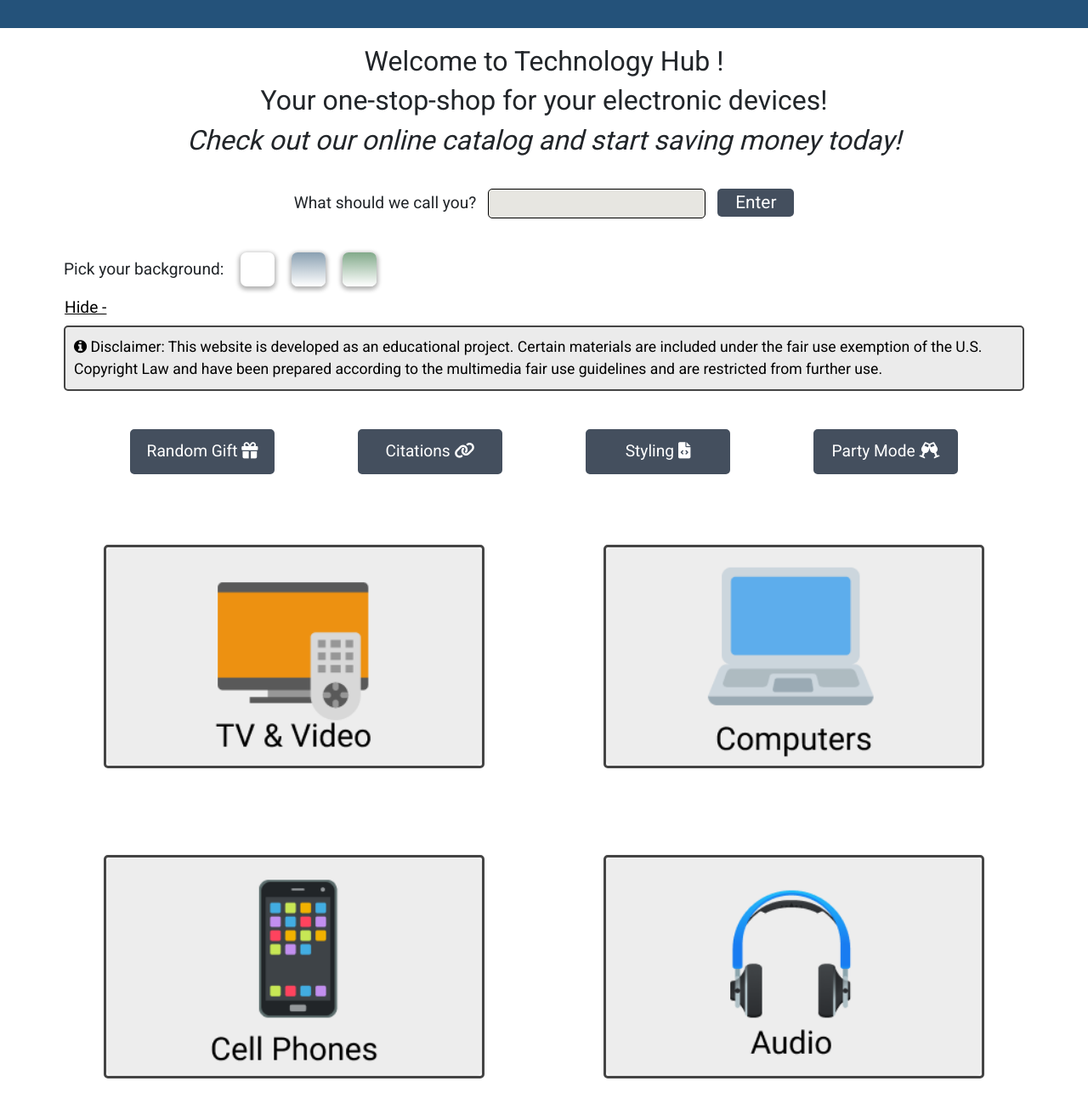
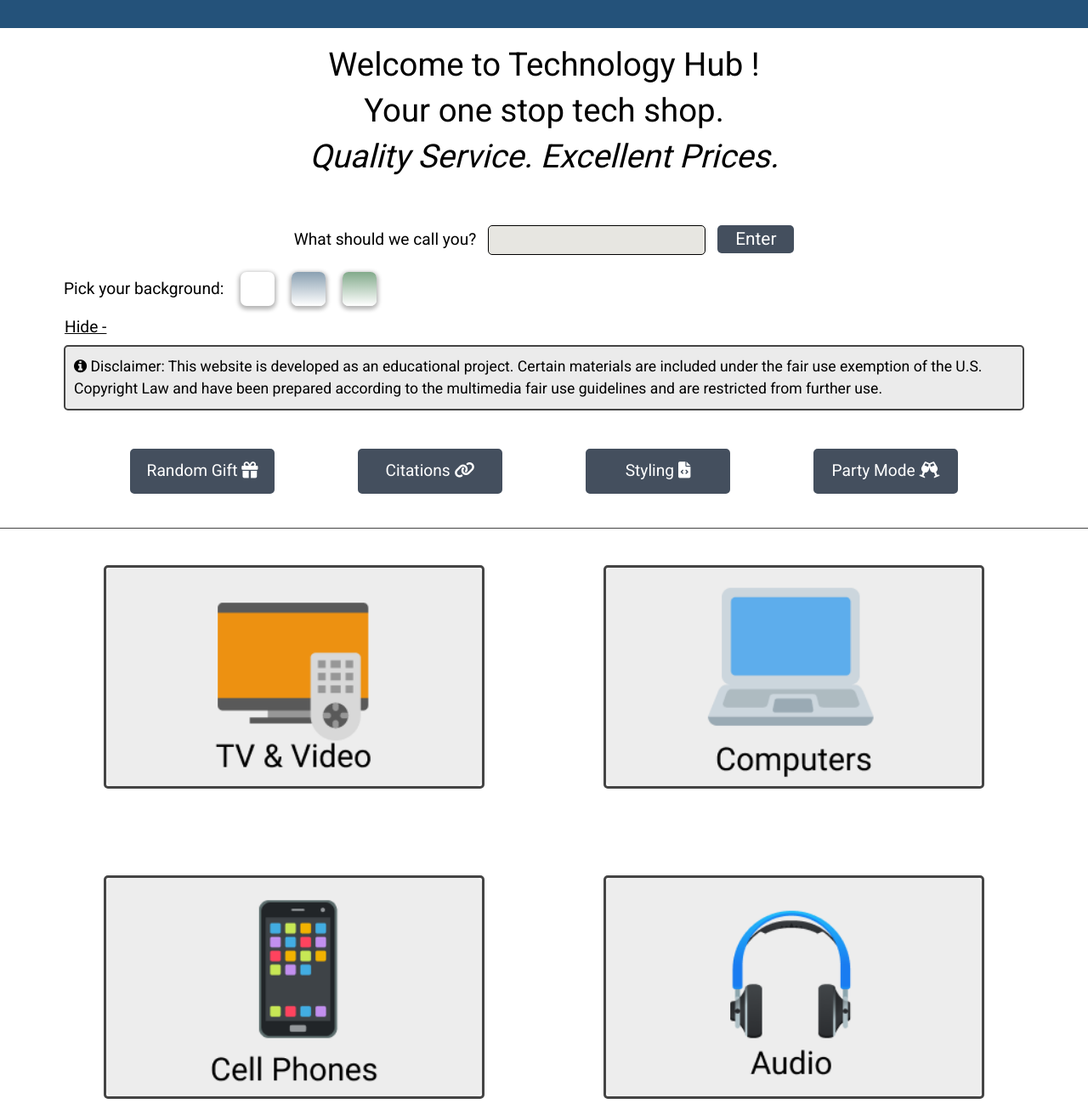
Before and after one commit to aabdulk862/technology-hub, a website: page index.html in a window 1280 px wide. Shown: the part 229-1541 px from the top of the page at 85% size. Drawn offline with nearby package versions, Linux system fonts and the light colour scheme.

Commit message:
small update

```diff
--- a/index.html
+++ b/index.html
@@ -74,10 +74,8 @@
 
     <div class="content">
       <h1>Welcome to Technology Hub <span id="userName"></span>!</h1>
-      <h1>Your one-stop-shop for your electronic devices!</h1>
-      <h1 id="last">
-        Check out our online catalog and start saving money today!
-      </h1>
+      <h1>Your one stop tech shop.</h1>
+      <h1 id="last">Quality Service. Excellent Prices.</h1>
     </div>
 
     <div class="greeting">
@@ -112,7 +110,7 @@
       </div>
     </div>
 
-    <div class="flex-container hover01 column" id="homelinksnav">
+    <div class="flex-container column" id="homelinksnav">
       <div class="flex-items">
         <button class="homeLinks" onclick="location.href='#gift'">
           Random Gift <i class="fa-solid fa-gift"></i>
@@ -141,7 +139,7 @@
       </div>
     </div>
 
-    <div class="flex-container column home" id="home-cards">
+    <div class="flex-container hover01 column home" id="home-cards">
       <div class="flex-items">
         <figure>
           <a href="./tv.html"
--- a/stlye.css
+++ b/stlye.css
@@ -1,4 +1,5 @@
 @import url("https://fonts.googleapis.com/css2?family=Roboto&display=swap");
+@import url('https://fonts.googleapis.com/css2?family=Bebas+Neue&display=swap');
 @import url("//maxcdn.bootstrapcdn.com/font-awesome/4.2.0/css/font-awesome.min.css");
 
 html {
@@ -9,6 +10,7 @@ body {
   margin: 0;
   min-height: 100vh;
   font-family: "Roboto", sans-serif;
+  color: black;
 }
 
 /* Background Toggles */
@@ -117,19 +119,18 @@ header img {
   height: auto;
   padding-left: 90px;
   padding-right: 90px;
-  padding-bottom: 20px;
   padding-top: 20px;
+  padding-bottom: 40px;
 }
 
 .content h1,
 h2 {
-  font-size: 2rem;
+  font-size: 2.4rem;
   text-align: center;
-  font-weight: 500;
 }
 
 #userName {
-  font-weight: 700;
+  text-decoration: underline;
 }
 
 #last {
@@ -138,7 +139,7 @@ h2 {
 
 .greeting {
   text-align: center;
-  padding-bottom: 30px;
+  padding-bottom: 10px;
 }
 
 .greeting > label {
@@ -238,7 +239,8 @@ h2 {
 }
 
 #home-cards {
-  border-bottom: 2px solid #b6b5b5;
+  border-top: 1px solid #444;
+  border-bottom: 1px solid #444;
 }
 
 #home-cards > div,
@@ -271,7 +273,7 @@ figure a:hover {
 }
 
 figure h4 {
-  padding-top: 20px;
+  padding-top: 25px;
 }
 
 .hover01 figure img {
@@ -282,8 +284,8 @@ figure h4 {
 }
 
 .hover01 figure:hover img {
-  -webkit-transform: scale(1.1);
-  transform: scale(1.1);
+  -webkit-transform: scale(1.2);
+  transform: scale(1.2);
 }
 
 .generator {
@@ -476,7 +478,7 @@ legend {
   }
 
   .content h1 {
-    font-size: 1.5rem;
+    font-size: 1.7rem;
   }
 
   header img {
```
